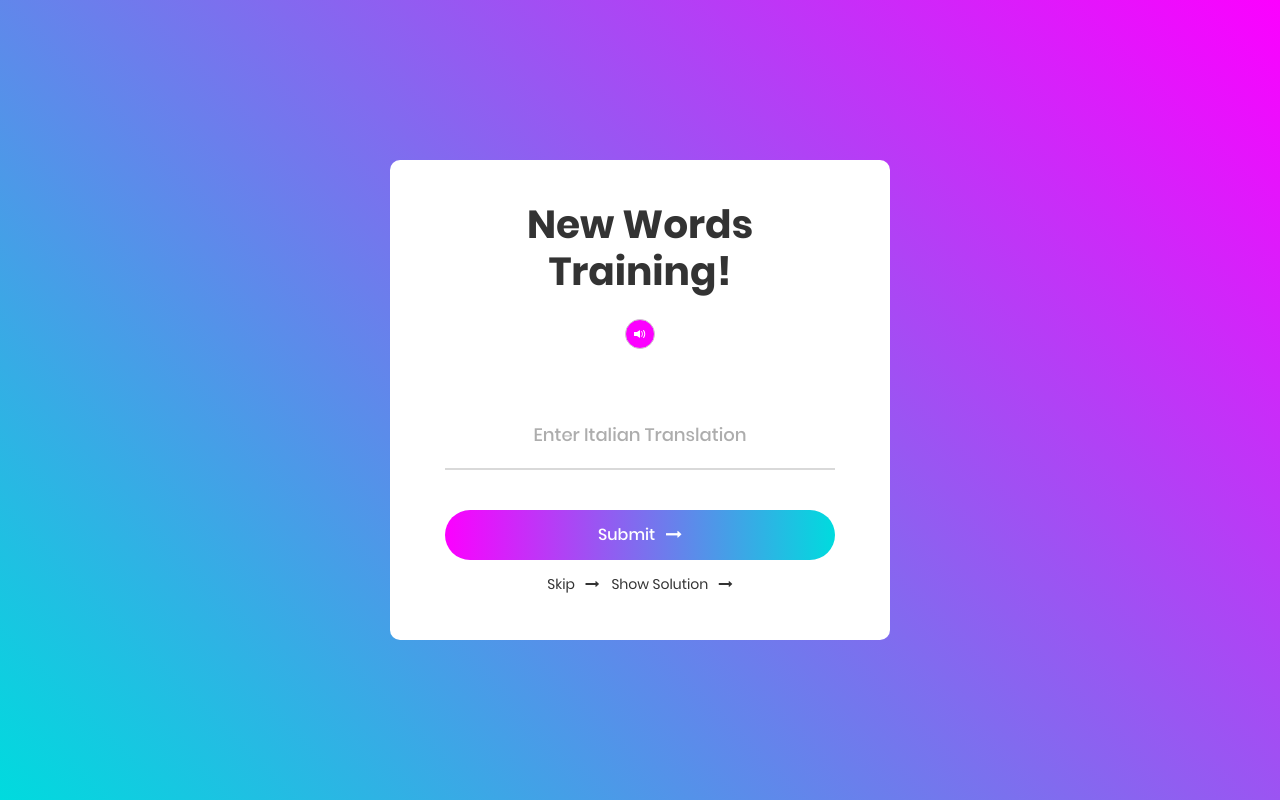
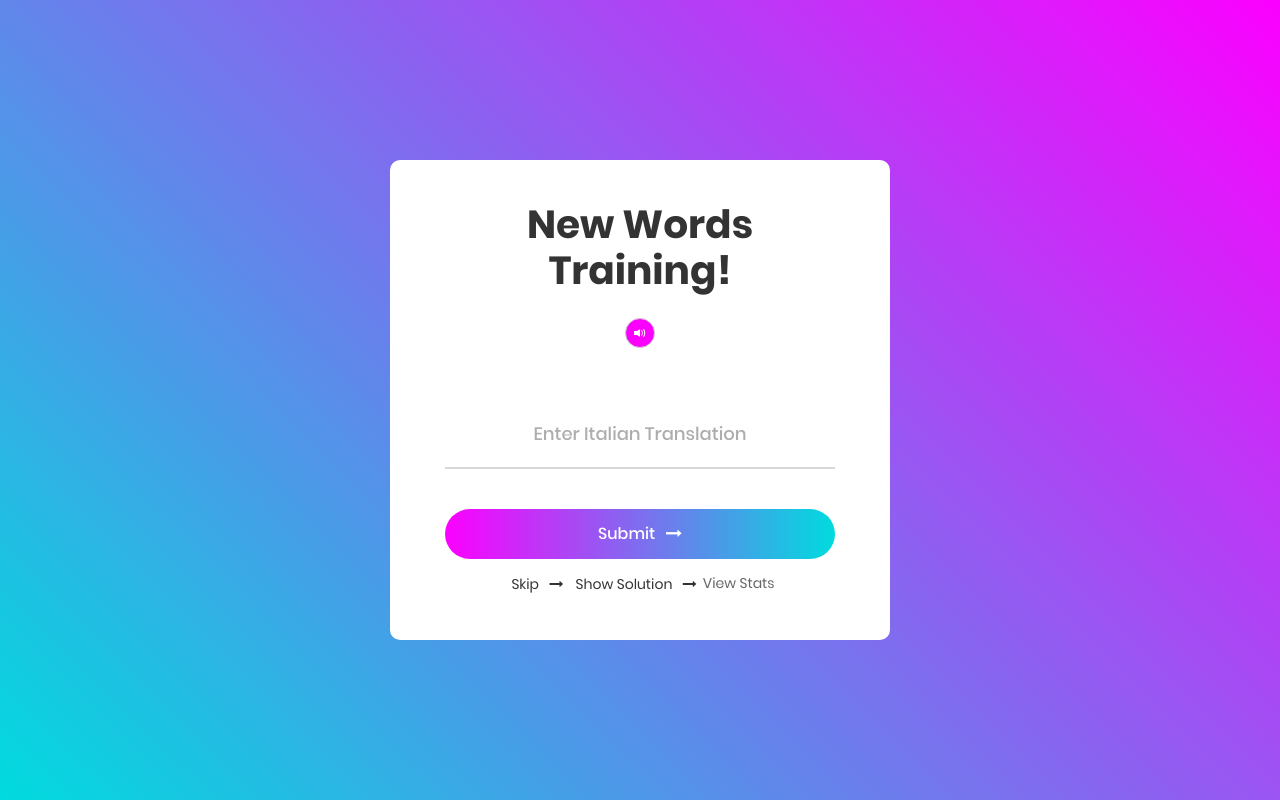
Before and after one commit to kiararip91/eng_django, a Django app: page /eng/ in a window 1280 px wide. Run offline with Django 3.2, Linux system fonts and the light colour scheme; data that the repository does not hold is empty; some libraries are stand-ins or nearby versions.

Commit message:
link to stats

```diff
--- a/eng_app/templates/eng_app/acronymus-template.html
+++ b/eng_app/templates/eng_app/acronymus-template.html
@@ -96,6 +96,5 @@
 
   gtag('config', 'UA-23581568-13');
 </script>
-
 </body>
 </html>
--- a/eng_app/templates/eng_app/common-template.html
+++ b/eng_app/templates/eng_app/common-template.html
@@ -72,12 +72,12 @@
 								<i class="fa fa-long-arrow-right m-l-7" aria-hidden="true"></i>
 								</span>
 						</button>
+						<a href="https://datastudio.google.com/open/1btKiOu7NUxYRpSq82r5ZnoaMRwxpDIVV">View Stats</a>
 					</div>
 				</div>
 			</div>
 		</div>
 	</div>
-
 
 <!--===============================================================================================-->
 	<script src="{% static 'eng_app/vendor/jquery/jquery-3.2.1.min.js' %}"></script>
```
